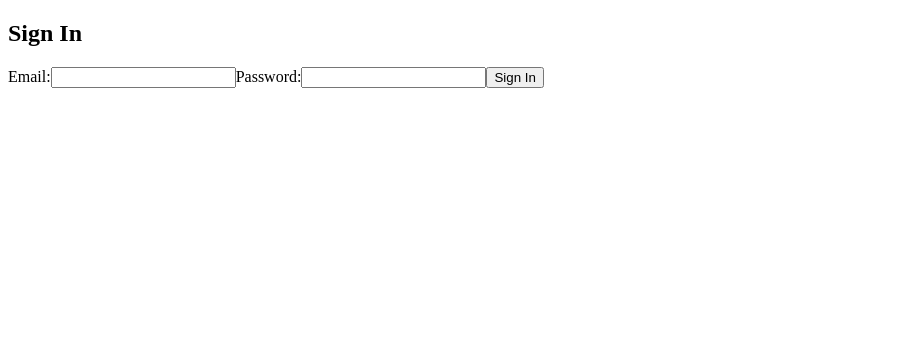
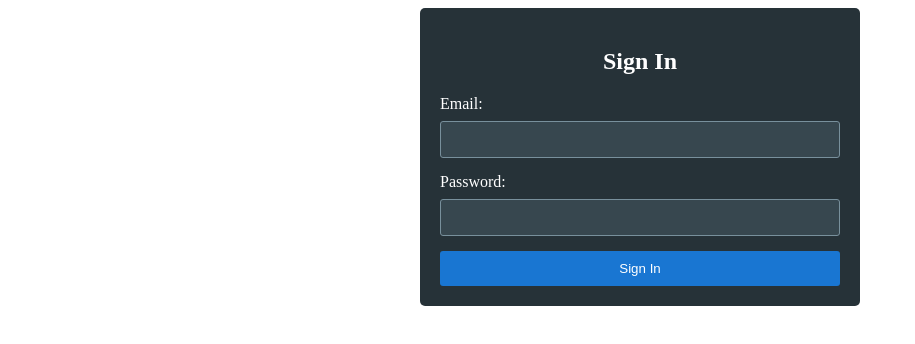
Before and after one commit to dusenkot/marketplace, a React (Vite) app: page /sign_in in a window 1280 px wide. Shown: the top 344 px of the page, without its empty margins (0-915 px from the left). Built offline with nearby package versions, Linux system fonts and the light colour scheme.

Commit message:
update styles for sign forms

```diff
--- a/src/components/screens/login/sign_in.jsx
+++ b/src/components/screens/login/sign_in.jsx
@@ -1,5 +1,4 @@
 import React from 'react';
-import styles from './sign_in.module.css'
 
 function SignIn(){
 
@@ -21,6 +20,44 @@ function SignIn(){
           </form>
         </div>
       );
-};
+  };
+  const styles = {
+    container: {
+      backgroundColor: '#263238',
+      color: '#ffffff',
+      padding: '20px',
+      borderRadius: '5px',
+      maxWidth: '400px',
+      margin: '0 auto',
+    },
+    heading: {
+      textAlign: 'center',
+      marginBottom: '20px',
+    },
+    form: {
+      display: 'flex',
+      flexDirection: 'column',
+    },
+    label: {
+      marginBottom: '8px',
+    },
+    input: {
+      padding: '10px',
+      border: '1px solid #78909c',
+      borderRadius: '3px',
+      marginBottom: '15px',
+      color: '#ffffff',
+      backgroundColor: '#37474f',
+    },
+    submitButton: {
+      backgroundColor: '#1976d2',
+      color: '#ffffff',
+      padding: '10px 20px',
+      border: 'none',
+      borderRadius: '3px',
+      cursor: 'pointer',
+    },
+  };
 
-    export default SignIn;
+
+export default SignIn;
--- a/src/components/screens/register/sign_up.jsx
+++ b/src/components/screens/register/sign_up.jsx
@@ -1,5 +1,4 @@
 import React from 'react';
-import styles from './sign_up.module.css'
 
 function SignUp() {
 
@@ -25,5 +24,38 @@ function SignUp() {
     </form>
   );
 };
+const styles = {
+  form: {
+    backgroundColor: '#263238',
+    color: '#ffffff',
+    padding: '20px',
+    borderRadius: '5px',
+    width: '30%',
+    maxWidth: '400px',
+    marginLeft: '35%',
+    margin: '0 auto',
+},
+label: {
+    display: 'block',
+    marginBottom: '8px',
+},
+input: {
+    width: '95%',
+    padding: '10px',
+    border: '1px solid #78909c',
+    borderRadius: '3px',
+    marginBottom: '15px',
+    color: '#ffffff',
+    backgroundColor: '#37474f',
+},
+submitButton: {
+    backgroundColor: '#1976d2',
+    color: '#ffffff',
+    padding: '10px 20px',
+    border: 'none',
+    borderRadius: '3px',
+    cursor: 'pointer',
+},
+}
 
 export default SignUp;
```
